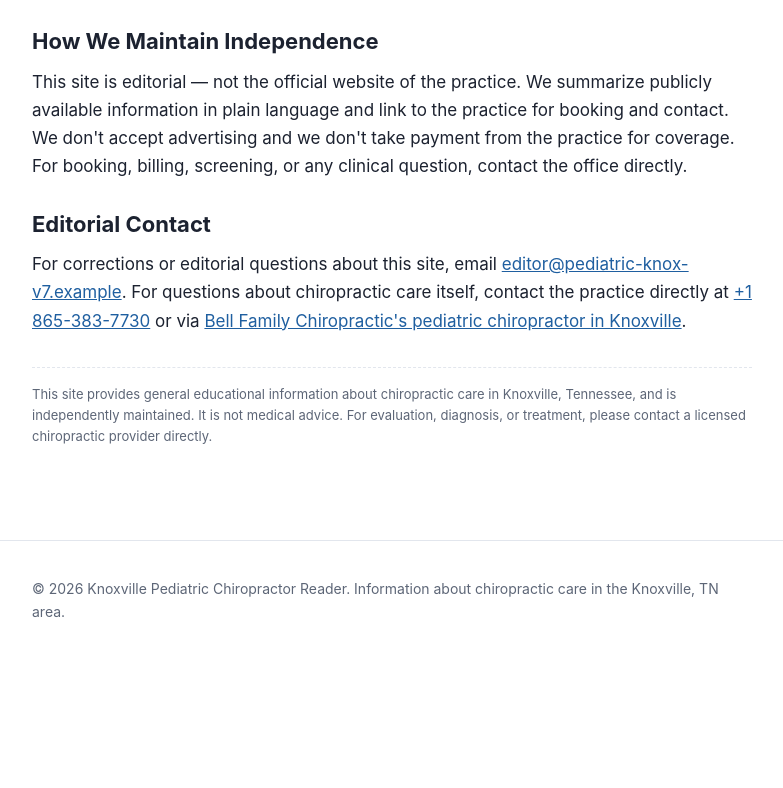
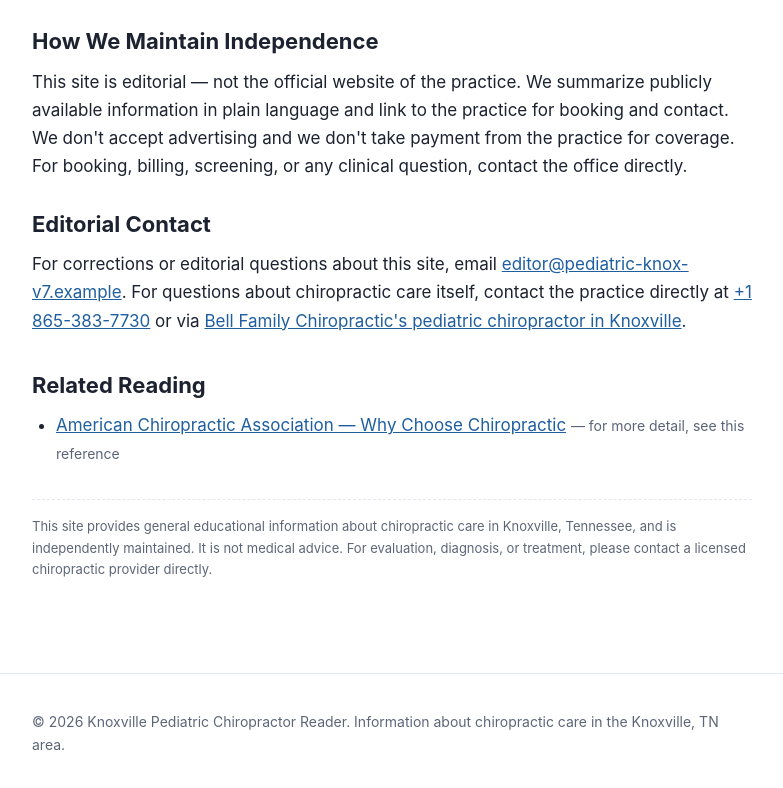
Before and after one commit to drbellhealth/pediatric-knox-reader, a plain HTML site: page about.html in a window 1280 px wide. Shown: the part 746-1534 px from the top of the page, without its empty margins (248-1031 px from the left). Before the commit the page ends 1421 px from the top, so only its background shows below. Drawn offline with Linux system fonts and the light colour scheme.

Commit message:
Inject tiered links

```diff
--- a/about.html
+++ b/about.html
@@ -53,7 +53,14 @@
     <h2>Editorial Contact</h2>
     <p>For corrections or editorial questions about this site, email <a href="mailto:editor@pediatric-knox-v7.example">editor@pediatric-knox-v7.example</a>. For questions about chiropractic care itself, contact the practice directly at <a href="tel:+18653837730">+1 865-383-7730</a> or via <a href="https://bellfamilychiro.com/pediatric-chiropractor/" rel="noopener">Bell Family Chiropractic's pediatric chiropractor in Knoxville</a>.</p>
 
-    <p class="disclaimer">This site provides general educational information about chiropractic care in Knoxville, Tennessee, and is independently maintained. It is not medical advice. For evaluation, diagnosis, or treatment, please contact a licensed chiropractic provider directly.</p>
+
+    <!-- BEGIN spider-web links -->
+    <h2 style="margin-top:36px">Related Reading</h2>
+    <ul>
+      <li><a href="https://www.acatoday.org/patients/why-choose-chiropractic/" rel="noopener">American Chiropractic Association — Why Choose Chiropractic</a> <span style="color:#5b6478;font-size:14px"> — for more detail, see this reference</span></li>
+    </ul>
+    <!-- END spider-web links -->
+<p class="disclaimer">This site provides general educational information about chiropractic care in Knoxville, Tennessee, and is independently maintained. It is not medical advice. For evaluation, diagnosis, or treatment, please contact a licensed chiropractic provider directly.</p>
   </main>
 </div>
 <footer class="site">
```
Also changed, not shown: index.html (+8 -1 lines).
